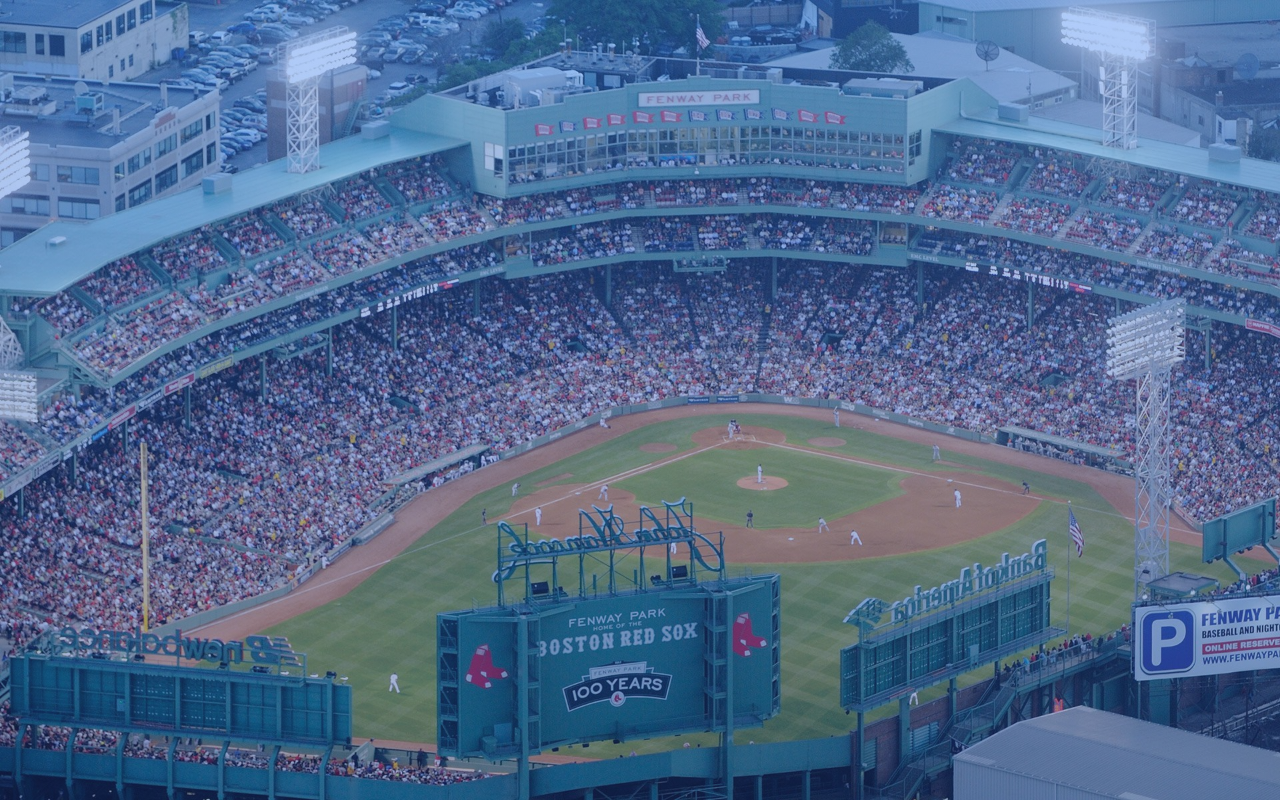
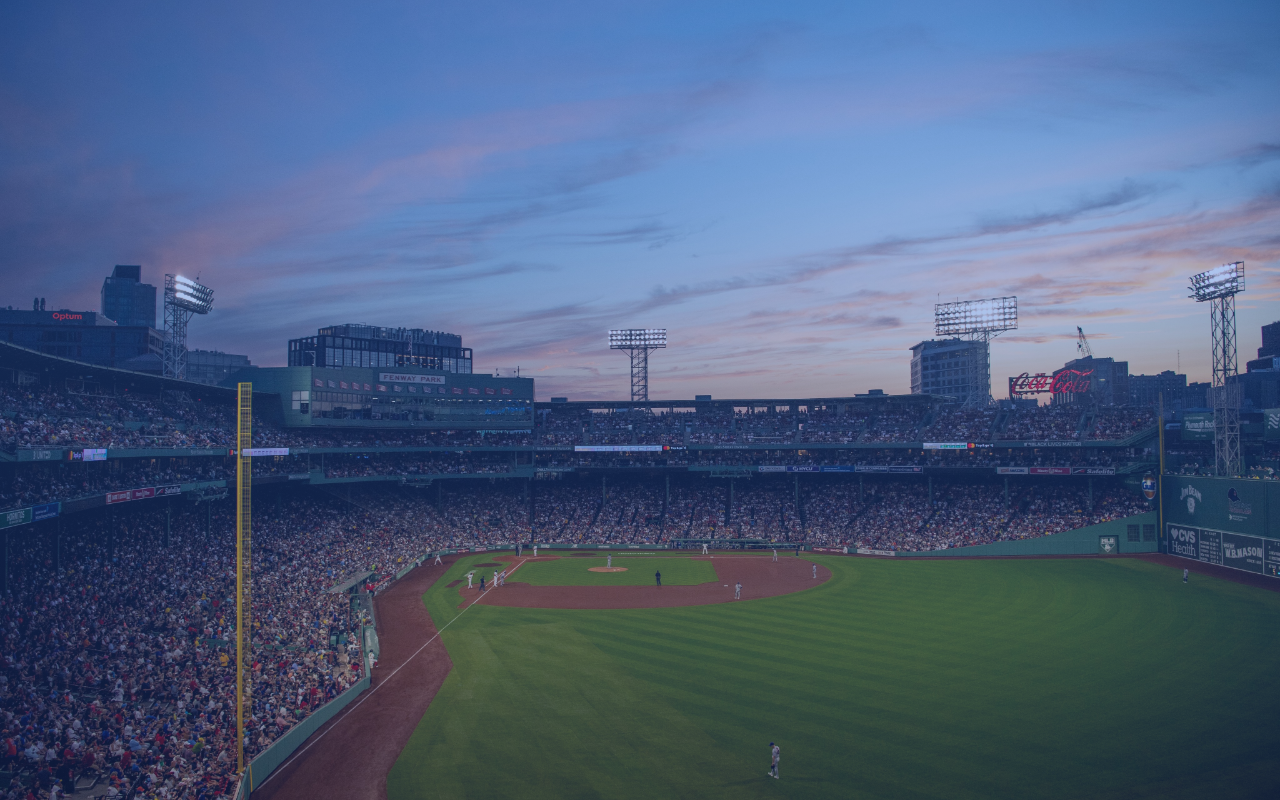
Before and after one commit to vivekjag1/MLBStatClassifier, a Next.js app in the folder apps/frontend/: page / in a window 1280 px wide. Built offline with nearby package versions, Linux system fonts and the light colour scheme.

Commit message:
add some more pictures

```diff
--- a/apps/frontend/app/page.tsx
+++ b/apps/frontend/app/page.tsx
@@ -11,7 +11,8 @@ export default function Home() {
 
   const imageArr:string[] = []
   imageArr[0] = "/newFenway.jpg"
-  imageArr[1] = "/fenwayBetter.jpg"
+  imageArr[1] = "/dodgerStadium.jpg"
+  imageArr[2] = "/pncPark.jpg"
   useEffect(() => {
     const interval = setInterval(() =>{
       setImageIndex((prev) => (prev+1)%imageArr.length);
@@ -19,53 +20,34 @@ export default function Home() {
     return () => clearInterval(interval)
   })
 
-  const handleNextImage = () => {
-    setImageIndex((prevIndex) => prevIndex+1 == imageArr.length? 0: prevIndex+1);
-  };
-  const handlePrevious = () =>{
-    setImageIndex((prevIndex) => prevIndex-1 < 0? imageArr.length-1: prevIndex-1);
 
-  }
-  const Carousel  = () =>{
-    const imageIndex = 0
-    const nextIndex = (prevIndex:number) =>{
-      return (prevIndex+1 == imageArr.length? 0: prevIndex+1)
-    }
-    return setTimeout(() =>{
-      return(
-        <motion.div>
-              <Image src = {imageArr[nextIndex(imageIndex)]} alt ="fenway hero" layout="fill"/>
-        </motion.div>
-      )
-    }, 200)
-
-
-
-
-
-
-  }
   const imageString = `absolute inset-0 w-full h-full object-cover transition-opacity duration-1000 ease-in-out  `
 
   return (
+
     <div className=" h-screen w-screen">
+
+
       {
         imageArr.map((image, index) =>{
           return(
-            <motion.div
+            <>
+
+        <motion.div
               key = {index}
-              initial = {{opacity:15}}
+              initial = {{opacity:50}}
               animate = {{opacity: index === imageIndex? 1: 0}}
               transition={{duration: 1}}
               className="absolute inset-0"
+              >
 
-              >
-                        <div className="absolute flex items-center justify-center inset-0 bg-gradient-to-b from-blue-500 to-blue-900 opacity-40 z-10" />
-
-                                  <Image src={imageArr[index]} alt={`Hero Image ${index}`} layout="fill" className={imageString} />
+                <div className="absolute flex items-center justify-center inset-0 bg-gradient-to-b from-blue-500 to-blue-900 opacity-40 z-10" />
+                <Image src={image} alt={`Hero Image ${index}`} layout="fill" className={imageString} />
 
               </motion.div>
+              </>
           )
+
         })
       }
     </div>
@@ -73,5 +55,6 @@ export default function Home() {
 
 
 
+
   );
 }
```
Also changed, not shown: apps/frontend/public/dodgerStadium.jpg (added), apps/frontend/public/pncPark.jpg (added).
